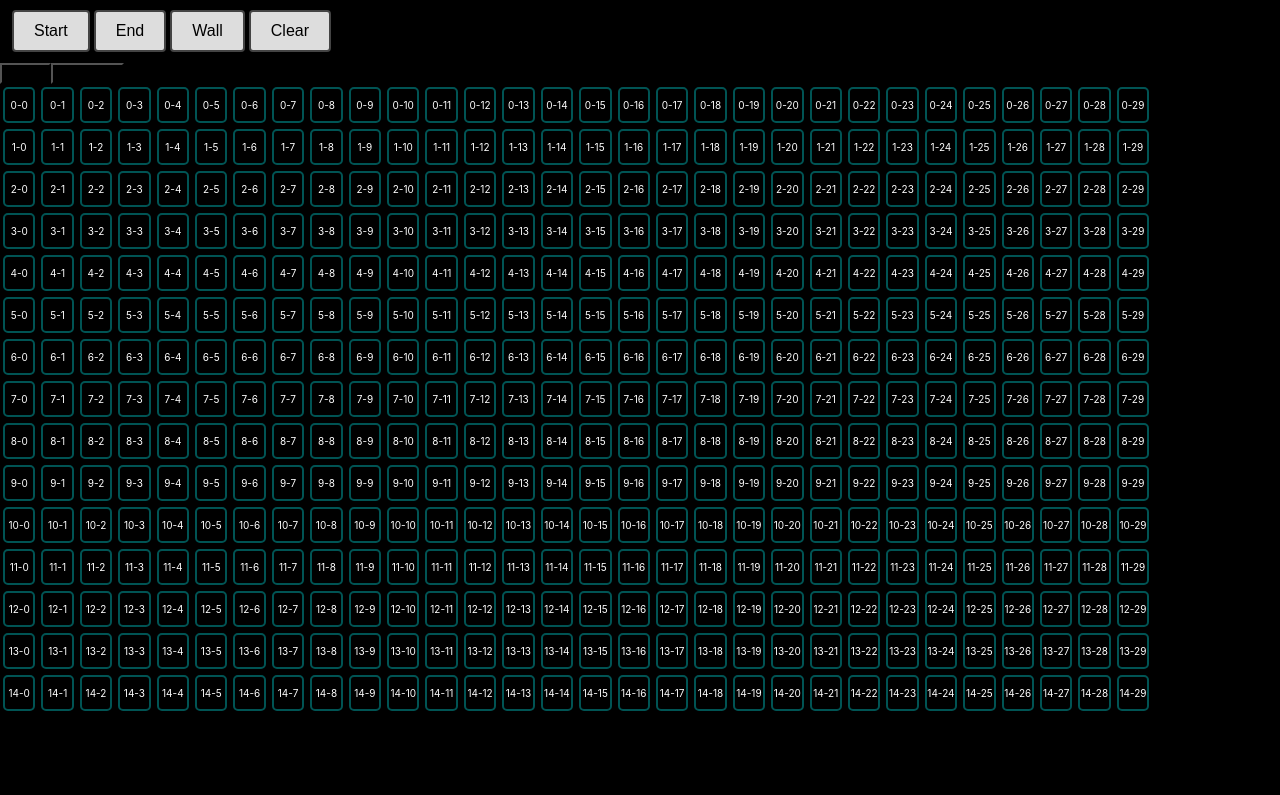
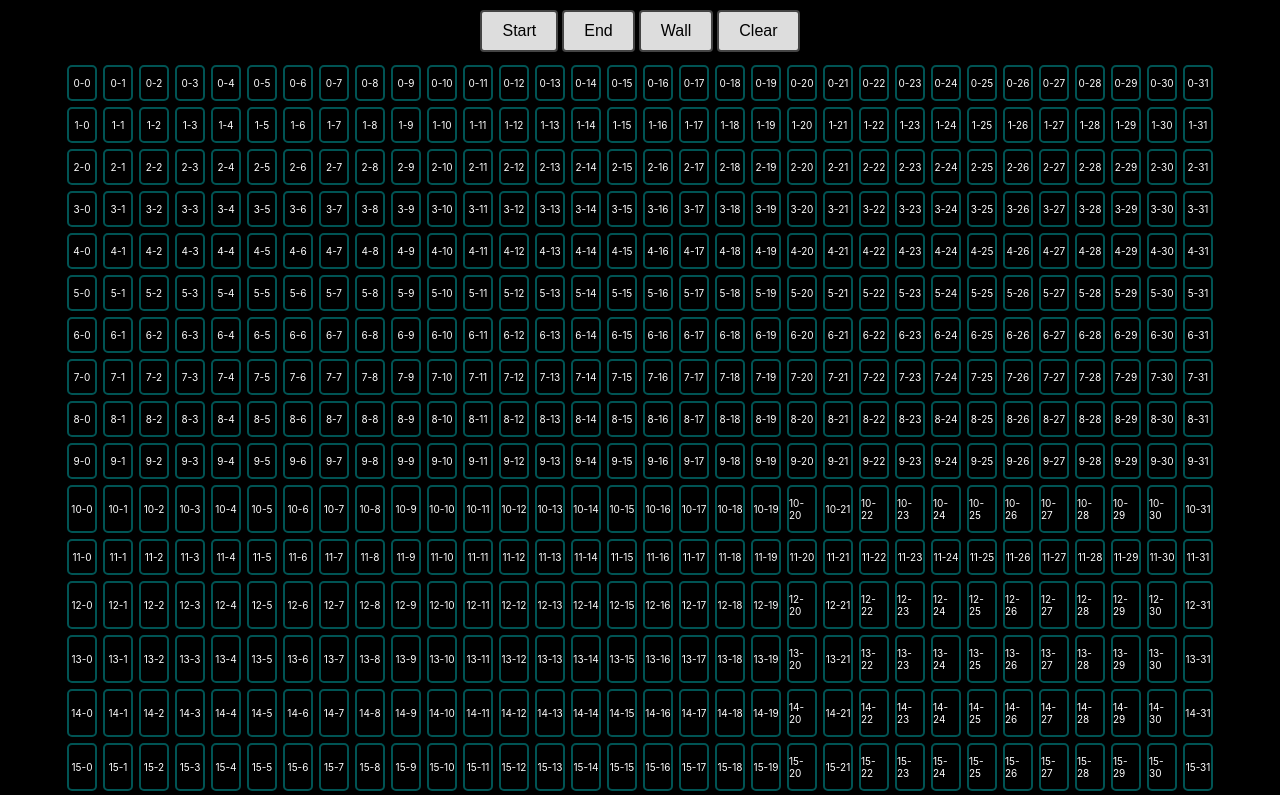
Before and after one commit to balajisaikumar2000/shortestway, a React (Create React App) app: page / in a window 1280 px wide. Shown: the top 795 px of the page. Built offline with nearby package versions, Linux system fonts and the light colour scheme.

Commit message:
fixed all bugs in grid component and refactored the code

```diff
--- a/src/App.js
+++ b/src/App.js
@@ -1,18 +1,12 @@
 import './App.css';
-import Grid from './components/Grid'
-import MainHeader from './components/Header/MainHeader'
-import {useState} from 'react'
+import Gridlayout from './components/Grid'
+// import {useState} from 'react'
 
 function App() {
-  const [selectedOption, setSelectedOption] = useState(' ');
-  function onChange(event){
-    const val = event.target.value;
-    setSelectedOption((prev) => val)
-  }
+
   return (
     <>
-      <MainHeader onChange={onChange} />
-      <Grid selectedOption={selectedOption} />
+      <Gridlayout gridSize='32' />
     </>
   );
 }
--- a/src/components/Grid.css
+++ b/src/components/Grid.css
@@ -4,7 +4,7 @@
     background-color: black;
 }
 
-#grid{
+#main-grid{
     display: flex;
     flex-direction: column;
     justify-content: center;
--- a/src/components/Grid.js
+++ b/src/components/Grid.js
@@ -1,50 +1,70 @@
-import React, { useState } from 'react'
+import React, { useState, useRef } from 'react'
+import MainHeader from './Header/MainHeader'
 import './Grid.css'
 
+function Gridlayout(props) {
+    const [selectedOption, setSelectedOption] = useState(' ');
+    function onChange(event) {
+        const val = event.target.value;
+        setSelectedOption((prev) => val);
+    }
+    return <div id="main-grid">
+        <MainHeader onChange={onChange} />
+        <Grid gridSize={props.gridSize} selectedOption={selectedOption}></Grid>
+    </div>
+
+}
+
 function Grid(props) {
-    // const [grid, setGrid] = useState(() => new Array(10).fill('').map(() => new Array(15).fill(' ')));
-    const grid = new Array(15).fill('').map(() => new Array(30).fill(' '));
-    const [start ,setStart] = useState(false);
-    const [end,setEnd] = useState(false);
+    const grid = useRef(new Array(Number(props.gridSize)).fill('').map(() => new Array(Number(props.gridSize)).fill(' ')));
+    const [start, setStart] = useState({ isExist: false, rowId: null, colId: null });
+    const [end, setEnd] = useState({ isExist: false, rowId: null, colId: null });
     function handleClick(event) {
         const cellId = event.target.id;
         const [rowId, colId] = cellId.split('-').map(Number);
-        if (props.selectedOption === 'S'){
-            setStart(prev => !prev)
-            if (start){
-                grid[rowId][colId] = 'S';
+        if (grid.current[rowId][colId] === props.selectedOption) {
+            if (grid.current[rowId][colId] === 'S') {
+                setStart((prev) => { return { isExist: false, rowId: null, colId: null } });
+            } else if (grid.current[rowId][colId] === 'E') {
+                setEnd((prev) => { return { isExist: false, rowId: null, colId: null } });
             }
-            else{
-                grid[rowId][colId] = ' ';
+            grid.current[rowId][colId] = ' ';
+        } else if (props.selectedOption === 'S') {
+            if (grid.current[rowId][colId] === 'E') {
+                setEnd((prev) => { return { isExist: false, rowId: null, colId: null } });
             }
-        }else if(props.selectedOption === 'E'){
-            setEnd(prev => !prev)
-            if (end){
-                grid[rowId][colId] = 'E';
+            setStart((prev) => { return { isExist: true, rowId: rowId, colId: colId } });
+            grid.current[rowId][colId] = 'S';
+        } else if (props.selectedOption === 'E') {
+            if (grid.current[rowId][colId] === 'S') {
+                setStart((prev) => { return { isExist: false, rowId: null, colId: null } });
             }
-            else{
-                grid[rowId][colId] = ' ';
+            setEnd((prev) => { return { isExist: true, rowId: rowId, colId: colId } });
+            grid.current[rowId][colId] = 'E';
+        } else if (props.selectedOption === 'W') {
+            if (grid.current[rowId][colId] === 'S') {
+                setStart((prev) => { return { isExist: false, rowId: null, colId: null } });
+            } else if (grid.current[rowId][colId] === 'E') {
+                setEnd((prev) => { return { isExist: false, rowId: null, colId: null } });
             }
-        }else{
-            if(props.selectedOption === grid[rowId][colId]){
-                grid[rowId][colId] = ' ';
-            }else{
-                grid[rowId][colId] = props.selectedOption;
+            grid.current[rowId][colId] = 'W';
+        } else {
+            if (grid.current[rowId][colId] === 'S') {
+                setStart((prev) => { return { isExist: false, rowId: null, colId: null } });
+            } else if (grid.current[rowId][colId] === 'E') {
+                setEnd((prev) => { return { isExist: false, rowId: null, colId: null } });
             }
+            grid.current[rowId][colId] = ' ';
         }
-        // setGrid((prevGrid) => {
-        //     prevGrid[rowId][colId] = props.selectedOption;
-        //     return [...prevGrid]
-        // })
     }
     return (
         <div id="rows_parent">
             {
-                grid.map((row, rowId) => {
+                grid.current.map((row, rowId) => {
                     return <div className="row" id={"row_" + rowId} key={rowId}>
                         {
                             row.map((cell, cellId) => {
-                                return <Cell selectedOption={props.selectedOption} start={start} end={end} rowId={rowId} cellId={cellId} key={cellId} onClick={handleClick}></Cell>
+                                return <Cell selectedOption={props.selectedOption} start={start['isExist']} end={end['isExist']} rowId={rowId} cellId={cellId} key={cellId} onClick={handleClick}></Cell>
                             }
                             )
                         }
@@ -56,24 +76,24 @@ function Grid(props) {
 }
 
 function Cell(props) {
-    const [cell, cellState] = useState(() => props.selectedOption) // # passing arg as function makes it run only on first time
+    const [cell, cellState] = useState(() => ' ');
     function handleClick(event) {
         let invalidState = false;
         cellState((prev) => {
             if (props.selectedOption === prev) {
                 return ' ';
-            }else if( (props.selectedOption === 'S' && props.start) || (props.selectedOption === 'E' && props.end)){
+            } else if ((props.selectedOption === 'S' && props.start) || (props.selectedOption === 'E' && props.end)) {
                 invalidState = true;
-                alert('You can choose only cell as Start or End')
-                return ' ';
+                alert('You can choose only one cell as Start or End');
+                return prev;
             }
             return props.selectedOption;
         });
-        if( !invalidState ) props.onClick(event);
+        if (!invalidState) props.onClick(event);
     }
     return (
         <div className={`cell ${cell}`} onClick={handleClick} id={`${props.rowId}-${props.cellId}`} ><p>{`${props.rowId}-${props.cellId}`}</p></div>
     )
 }
 
-export default Grid;
+export default Gridlayout;
--- /dev/null
+++ b/src/components/Header/MainHeader.css
@@ -0,0 +1,32 @@
+.radio-toolbar {
+    margin: 10px;
+  }
+
+.radio-option{
+    margin: 0px 2px;
+}
+
+  .radio-toolbar input[type="radio"] {
+    opacity: 0;
+    position: fixed;
+    width: 0;
+  }
+
+  .radio-toolbar label {
+      display: inline-block;
+      background-color: #ddd;
+      padding: 10px 20px;
+      font-family: sans-serif, Arial;
+      font-size: 16px;
+      border: 2px solid #444;
+      border-radius: 4px;
+  }
+
+  .radio-toolbar label:hover {
+    background-color: #dfd;
+  }
+
+  .radio-toolbar input[type="radio"]:checked + label {
+      background-color: #bfb;
+      border-color: #4c4;
+  }
--- a/src/components/Header/MainHeader.js
+++ b/src/components/Header/MainHeader.js
@@ -1,23 +1,31 @@
 import React from 'react'
-import Options from './Options'
+import './MainHeader.css'
 
 function MainHeader(props) {
-    const cellFillOptions = [
-        {id:'Start', value: 'S'},
-        {id:'End' , value:'E'},
-        {id:'Wall' , value:'W'},
-        {id:'Clear' , value:' '}
-    ];
-
     function onChange(event) {
       props.onChange(event)
     }
 
   return (
     <header>
-        <Options name='cellFillOptions' options={cellFillOptions} onChange={onChange}/>
-        <button>Reset</button>
-        <button>Find Path</button>
+        <div className="radio-toolbar" >
+            <span className="radio-option">
+                <input type="radio" id="Start" name="cellFillOption" value="S" onChange={onChange}/>
+                <label htmlFor="Start">Start</label>
+            </span>
+            <span className="radio-option">
+                <input type="radio" id="End" name="cellFillOption" value="E" onChange={onChange}/>
+                <label htmlFor="End">End</label>
+            </span>
+            <span className="radio-option">
+                <input type="radio" id="Wall" name="cellFillOption" value="W" onChange={onChange}/>
+                <label htmlFor="Wall">Wall</label>
+            </span>
+            <span className="radio-option">
+                <input type="radio" id="Clear" name="cellFillOption" value="C" onChange={onChange}/>
+                <label htmlFor="Clear">Clear</label>
+            </span>
+        </div>
     </header>
   )
 }
```
